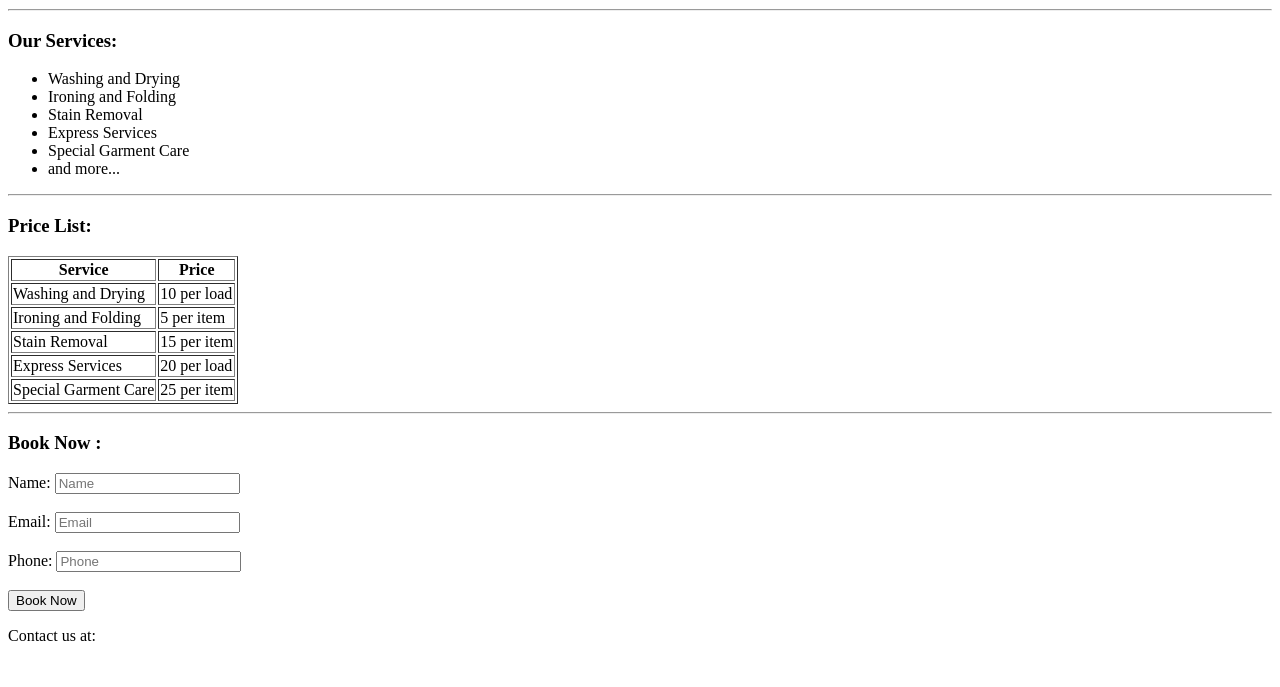
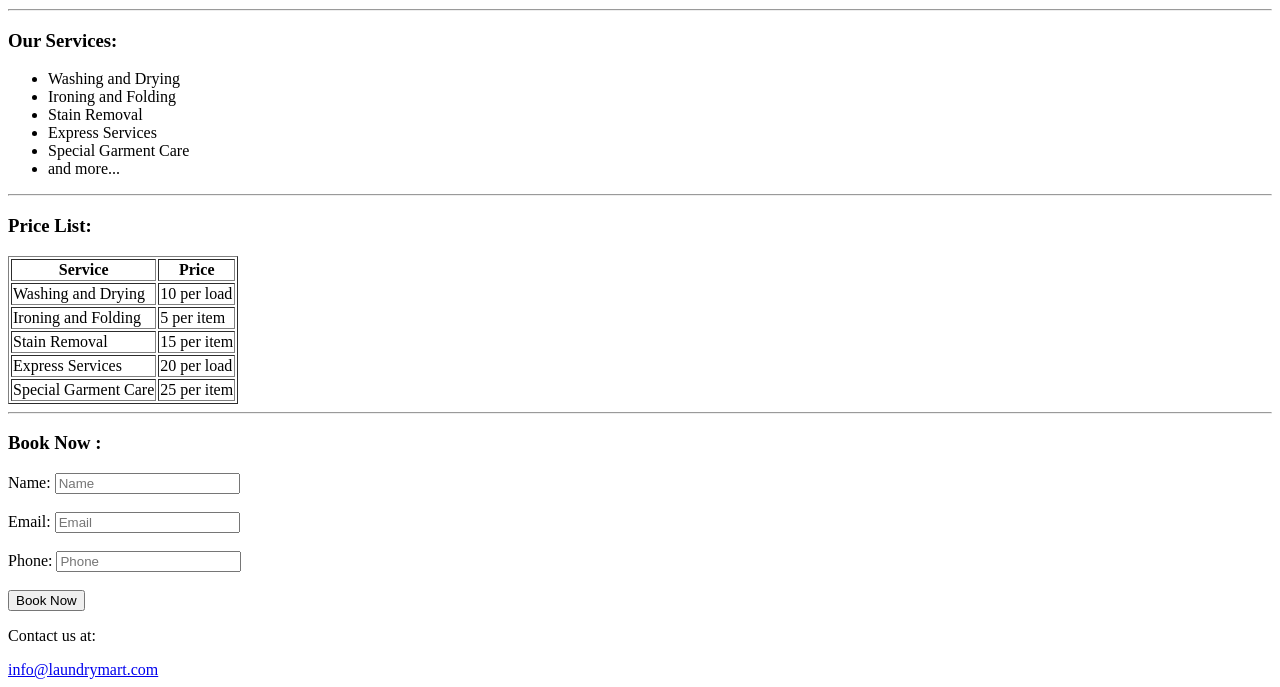
Before and after one commit to r3760436-collab/Laundry-Mart, a plain HTML site: page index.html in a window 1280 px wide. Shown: the part 484-1171 px from the top of the page. Before the commit the page ends 1145 px from the top, so only its background shows below. Drawn offline with Linux system fonts and the light colour scheme.

Commit message:
Fix HTML encoding issues in index.html

```diff
--- a/index.html
+++ b/index.html
@@ -77,7 +77,7 @@
     </main>
     <footer>
         <p>Contact us at: </p>
-            <a href = "mailto:info@laundrymart.com>info@laundrymart.com</a>
+            <a href = "mailto:info@laundrymart.com">info@laundrymart.com</a>
     </footer>
 </body>
 </html>
```
